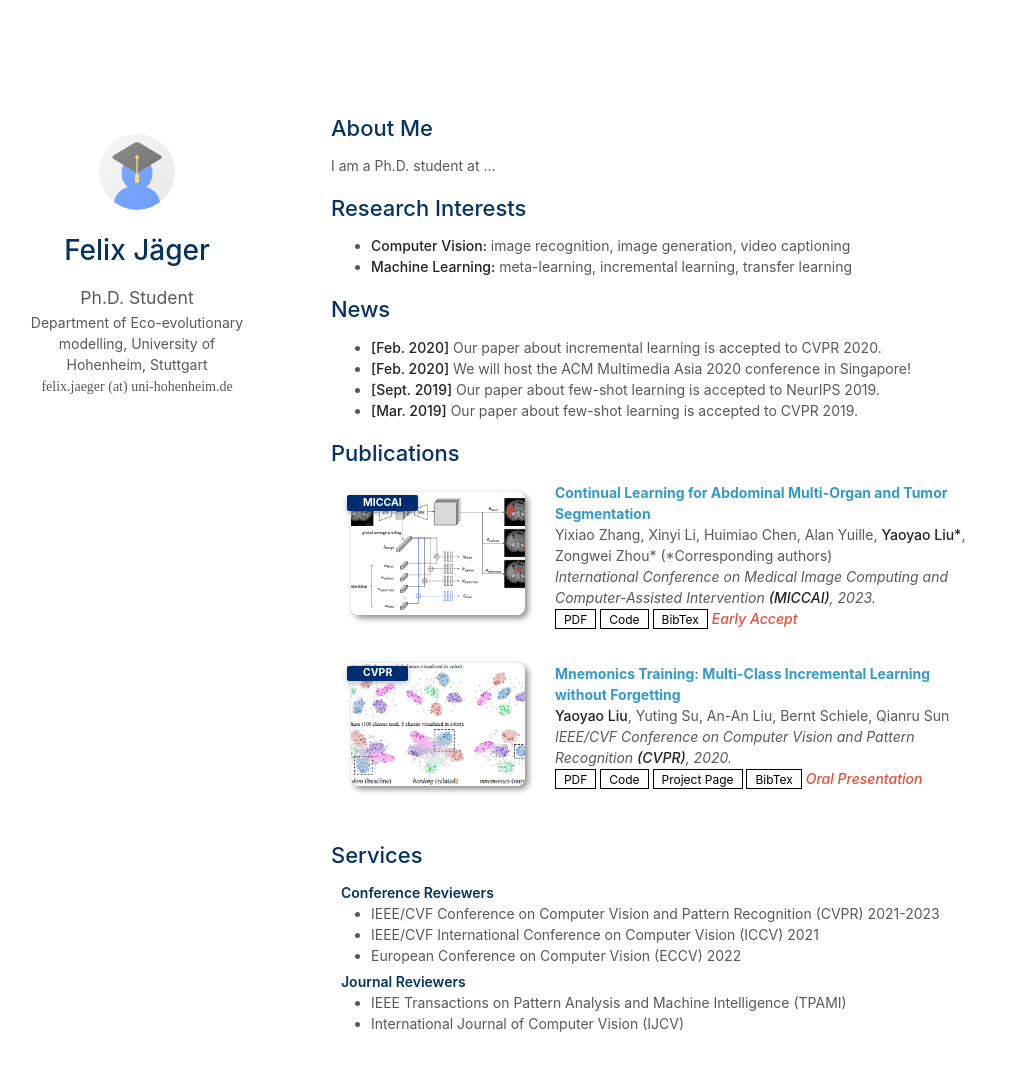
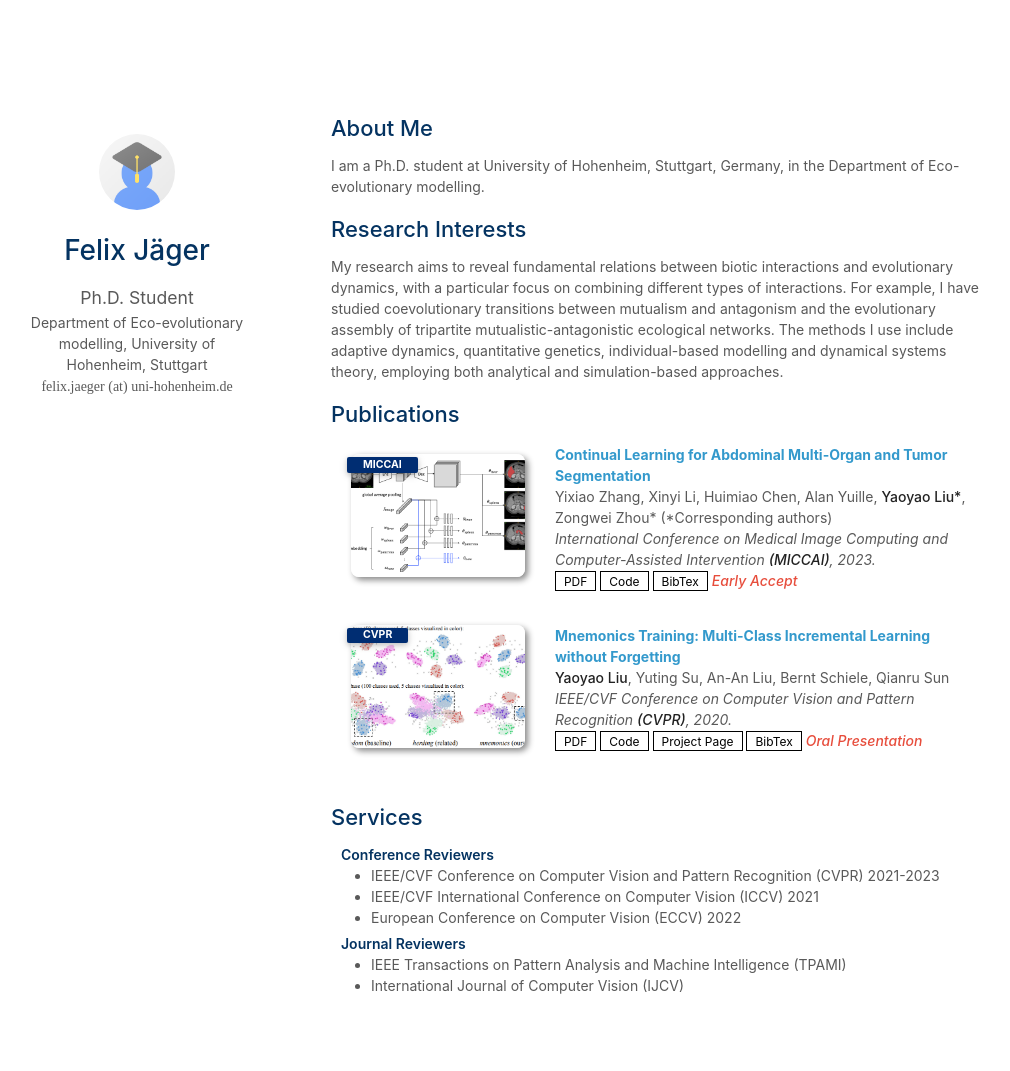
Before and after one commit to dobbymagic/website, a Jekyll site: the page built from index.md, in a window 1280 px wide and 1125 px high. Shown: the top 1071 px of the window, without its empty margins (139-1149 px from the left). Built offline with Jekyll 4.4.1, drawn with Linux system fonts in a browser that asks for light colours; a style sheet for code colours, icons or effects is not loaded; our own code applies the rules of GitHub Pages for plain Markdown files.

Commit message:
Update index.md

```diff
--- a/index.md
+++ b/index.md
@@ -4,19 +4,11 @@ layout: homepage
 
 ## About Me
 
-I am a Ph.D. student at ...
+I am a Ph.D. student at University of Hohenheim, Stuttgart, Germany, in the Department of Eco-evolutionary modelling.
 
 ## Research Interests
 
-- **Computer Vision:** image recognition, image generation, video captioning
-- **Machine Learning:** meta-learning, incremental learning, transfer learning
-
-## News
-
-- **[Feb. 2020]** Our paper about incremental learning is accepted to CVPR 2020.
-- **[Feb. 2020]** We will host the ACM Multimedia Asia 2020 conference in Singapore!
-- **[Sept. 2019]** Our paper about few-shot learning is accepted to NeurIPS 2019.
-- **[Mar. 2019]** Our paper about few-shot learning is accepted to CVPR 2019.
+My research aims to reveal fundamental relations between biotic interactions and evolutionary dynamics, with a particular focus on combining different types of interactions. For example, I have studied coevolutionary transitions between mutualism and antagonism and the evolutionary assembly of tripartite mutualistic-antagonistic ecological networks. The methods I use include adaptive dynamics, quantitative genetics, individual-based modelling and dynamical systems theory, employing both analytical and simulation-based approaches.
 
 {% include_relative _includes/publications.md %}
 
```
